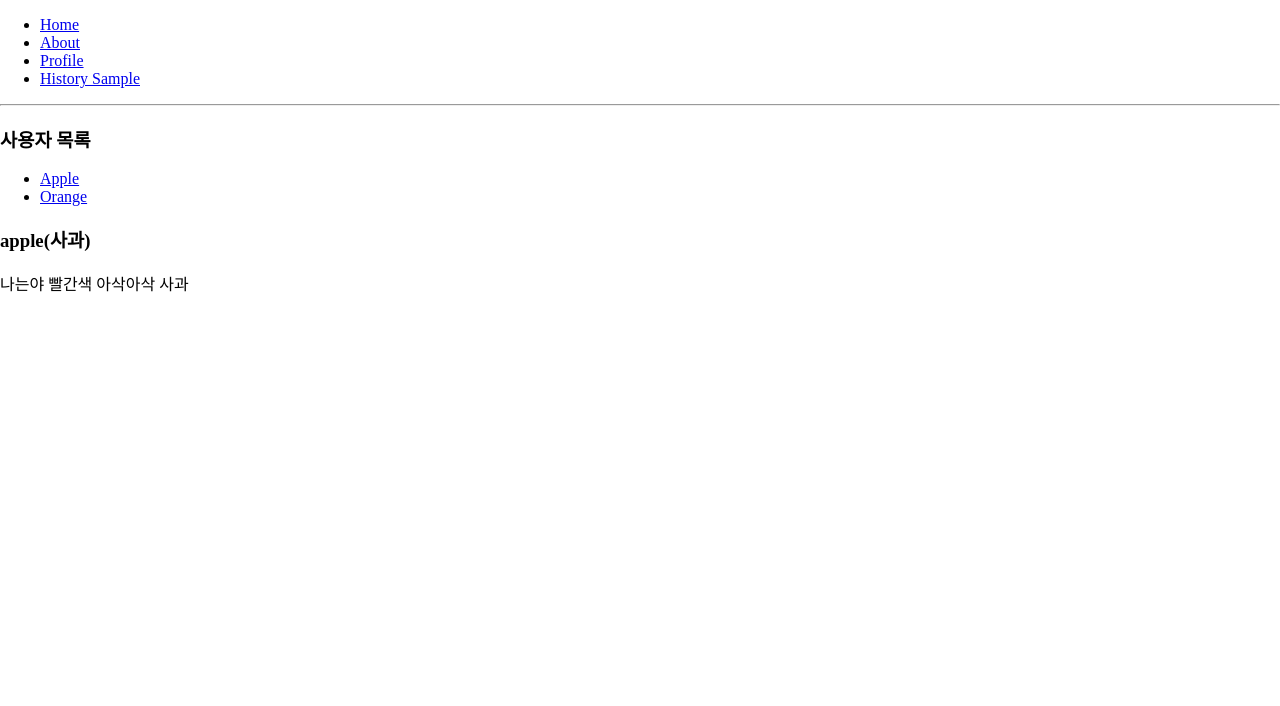
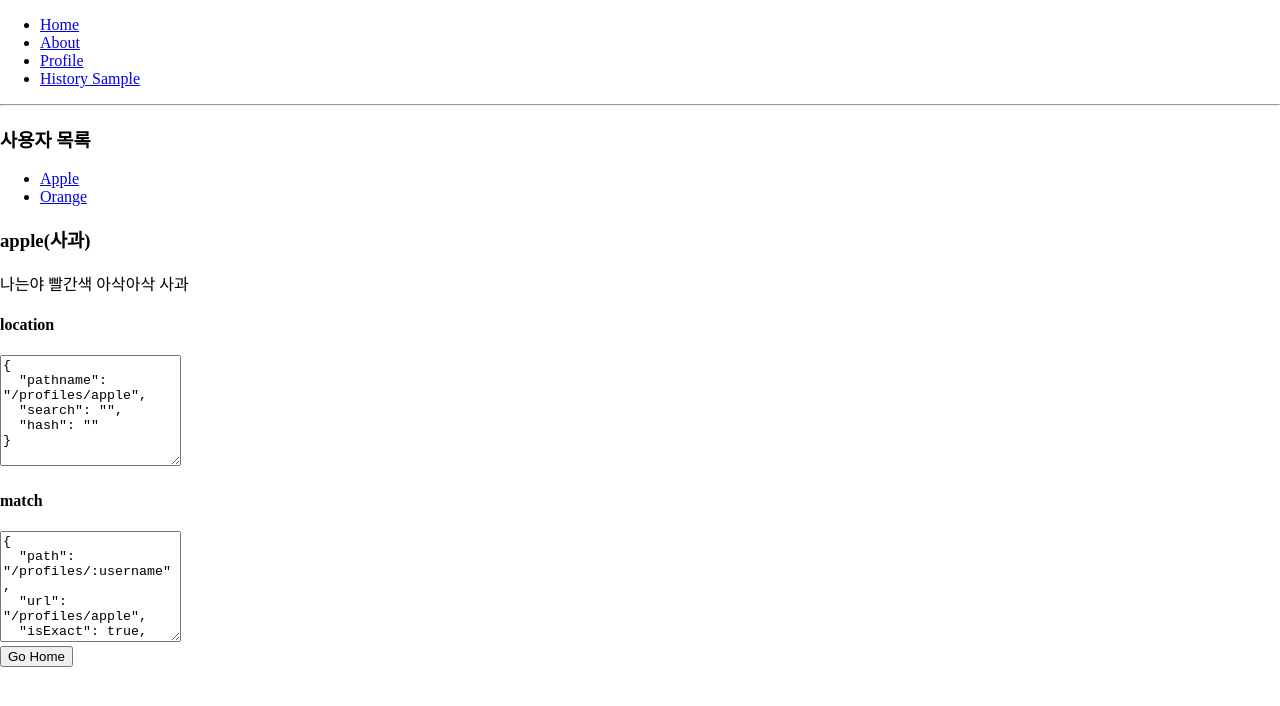
Before and after one commit to tunaep5/react-router-tutorial, a React (Create React App) app: page /profiles/apple in a window 1280 px wide. Shown: the top 706 px of the page. Built offline with nearby package versions, Linux system fonts and the light colour scheme.

Commit message:
withRouter 실습

```diff
--- a/src/components/Profile.js
+++ b/src/components/Profile.js
@@ -1,4 +1,5 @@
 import React from 'react';
+import WithRouterSample from './WithRouterSample';
 
 const data = {
   apple: {
@@ -25,6 +26,7 @@
         {username}({profile.name})
       </h3>
       <p>{profile.description}</p>
+      <WithRouterSample />
     </div>
   );
 };
--- /dev/null
+++ b/src/components/WithRouterSample.js
@@ -0,0 +1,17 @@
+import React from 'react';
+import { withRouter } from 'react-router-dom';
+
+const WithRouterSample = ({ location, match, history }) => {
+  return (
+    <div>
+      <h4>location</h4>
+      <textarea value={JSON.stringify(location, null, 2)} rows={7} readOnly={true} />
+      <h4>match</h4>
+      <textarea value={JSON.stringify(match, null, 2)} rows={7} readOnly={true} />
+      <br />
+      <button onClick={() => history.push('/')}>Go Home</button>
+    </div>
+  );
+};
+
+export default withRouter(WithRouterSample);
```
